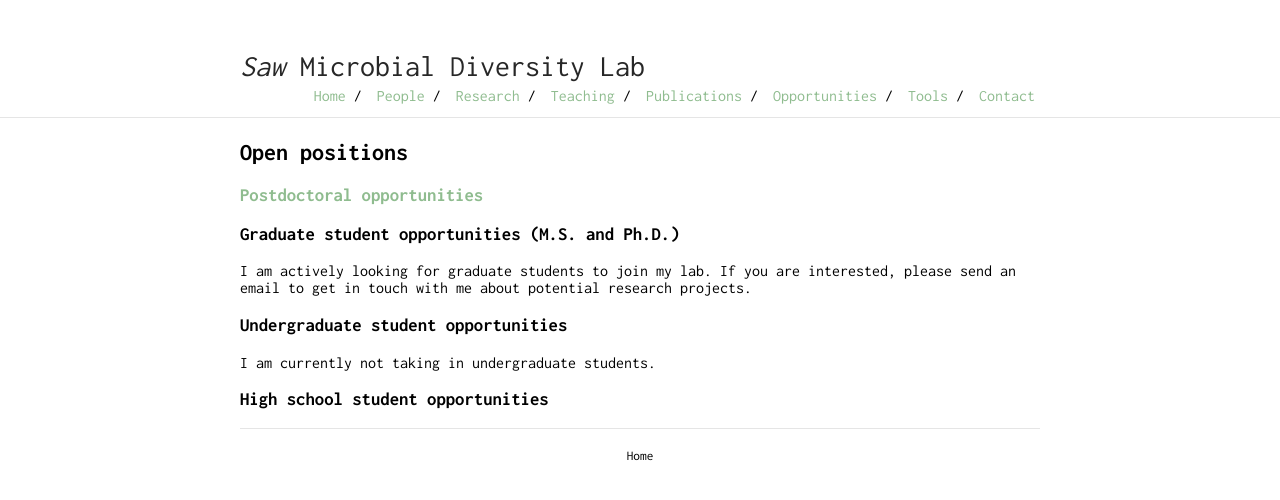
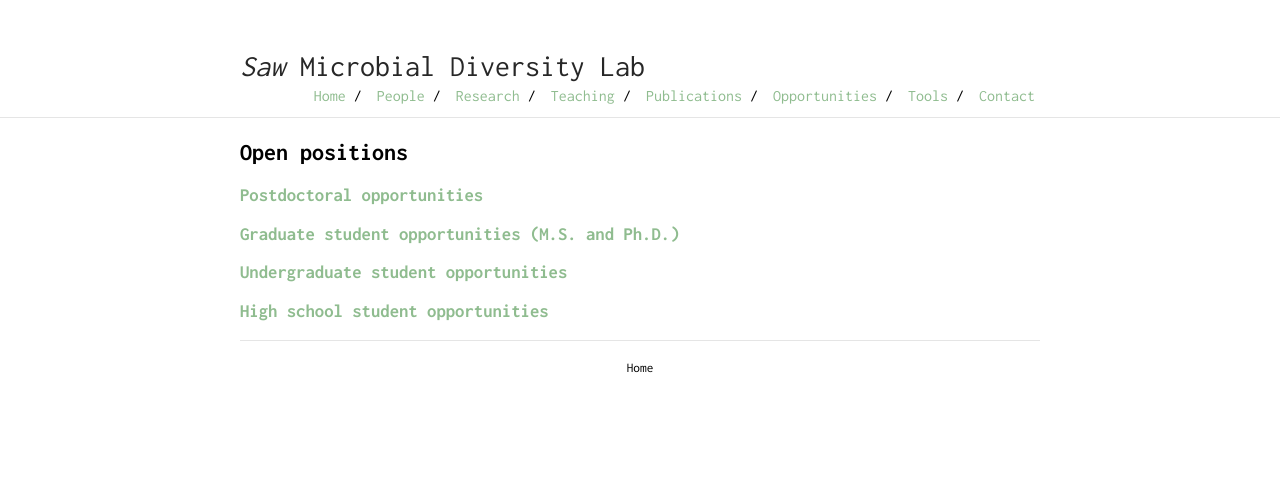
Before and after one commit to jimmysaw/jimmysaw.github.io, a Jekyll site: the page built from opportunities.md, in a window 1280 px wide. Shown: the top 500 px of the page. Built offline with Jekyll 4.4.1, drawn with Linux system fonts in a browser that asks for light colours; our own code applies the rules of GitHub Pages for plain Markdown files.

Commit message:
added a few pages

```diff
--- a/opportunities.md
+++ b/opportunities.md
@@ -7,12 +7,8 @@ is_contact: true
 
 ### [Postdoctoral opportunities](postdocs.md)
 
-### Graduate student opportunities (M.S. and Ph.D.)
+### [Graduate student opportunities (M.S. and Ph.D.)](grads.md)
 
-I am actively looking for graduate students to join my lab. If you are interested, please send an email to get in touch with me about potential research projects.
+### [Undergraduate student opportunities](undergrads.md)
 
-### Undergraduate student opportunities
-
-I am currently not taking in undergraduate students.
-
-### High school student opportunities
+### [High school student opportunities](hs.md)
```
Also changed, not shown: grads.md (added, +8 -0 lines), hs.md (added, +8 -0 lines), index.md (+1 -1 lines), undergrads.md (added, +8 -0 lines).
